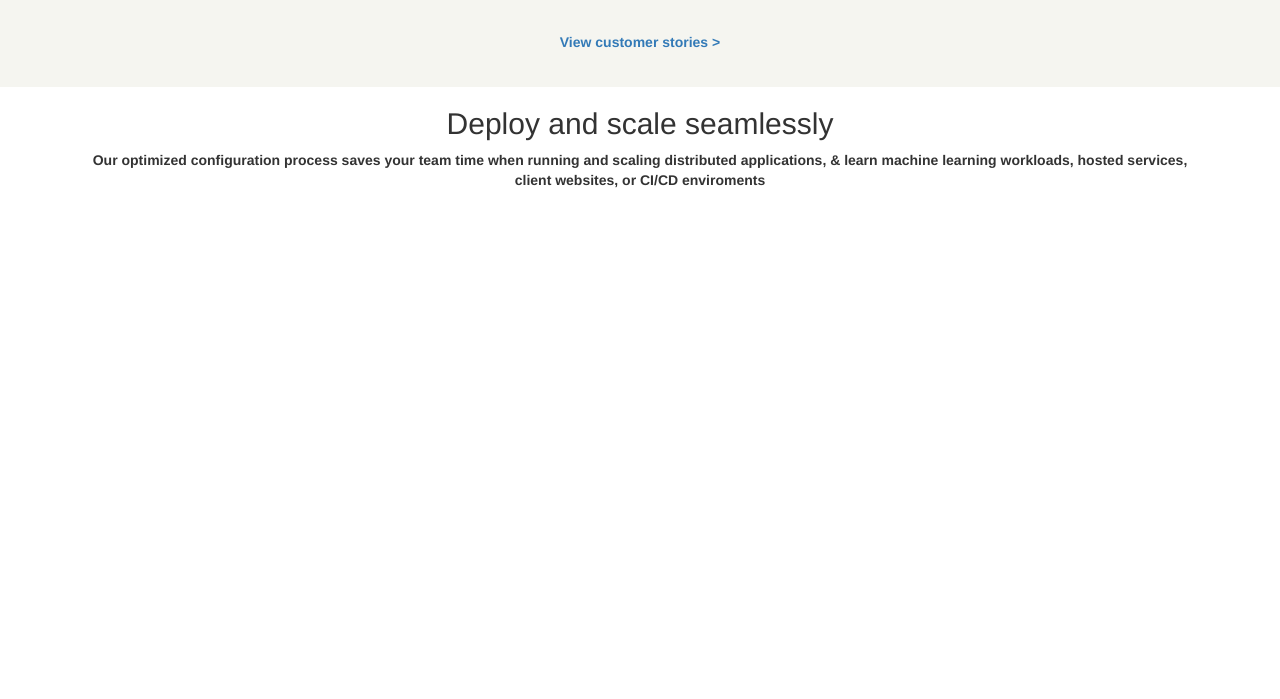
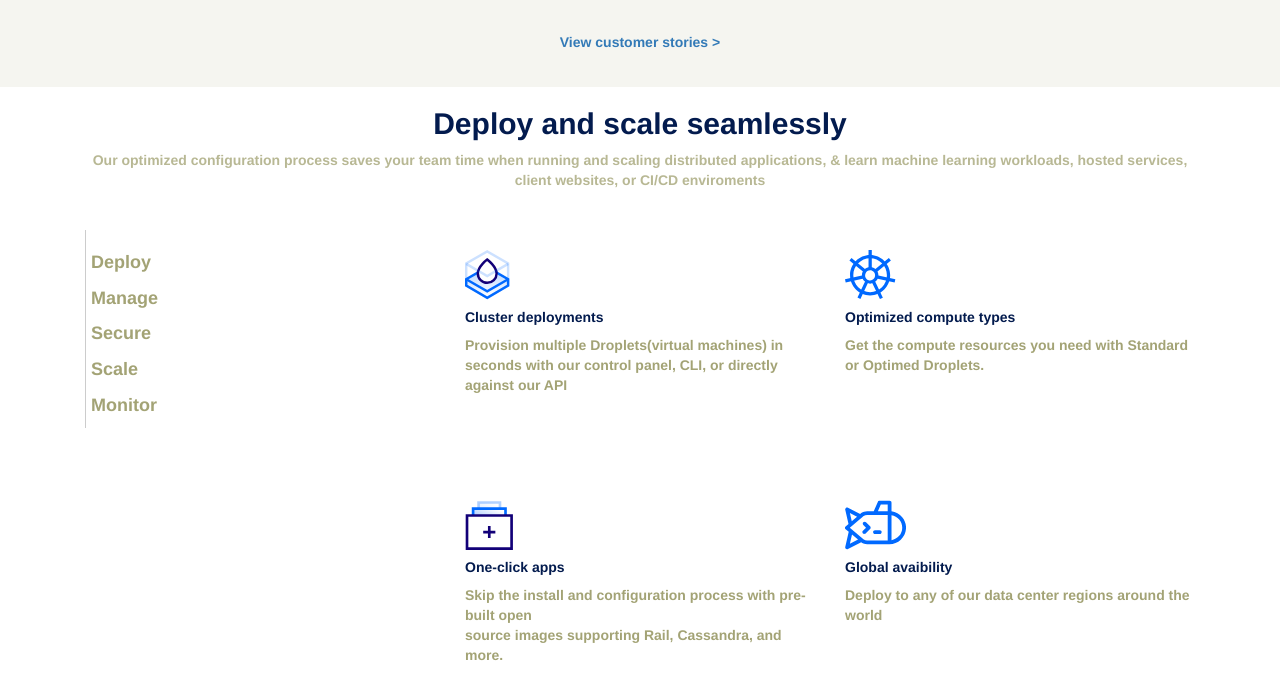
Before and after one commit to Mirco-verde1/html-css-digitalocean, a plain HTML site: page index.html in a window 1280 px wide. Shown: the part 773-1472 px from the top of the page. Before the commit the page ends 973 px from the top, so only its background shows below. Drawn offline with nearby package versions, Linux system fonts and the light colour scheme.

Commit message:
Aggiunta Deploy and scale seamlessly row

```diff
--- a/css/style.css
+++ b/css/style.css
@@ -12,6 +12,10 @@
 .bool-txt-lightblue{
 	color:#008ae6;
 	font-weight: bold;
+}
+
+.pad-bot{
+	padding-bottom: 30px;
 }
 
 .bold{
@@ -186,4 +190,34 @@ border: 1px solid #ccc;
 
 /* START DEPLOY AND SCALE SEAMLESSLY */
 
-.
+.left-list ul{
+	list-style: none;
+	border-left: 1px solid #ccc;
+	padding-left: 5px;
+	padding-top: 20px;
+}
+
+.left-list ul li{
+		padding-bottom: 10px;
+		color:#a3a375;
+		font-size: 18px;
+		font-weight:bolder;
+}
+.box-img{
+	min-height:250px;
+}
+.box-img img{
+	margin-top: 20px;
+	height: 50px;
+	width: auto;
+}
+
+.box-img>h5{
+ color:#031b4e;
+ font-weight: bold;
+}
+
+.box-img>p{
+	color:#a3a375;;
+	font-weight: bold;
+}
--- a/index.html
+++ b/index.html
@@ -138,22 +138,65 @@
 <div class="row">
 	<div class="container">
 		<div class="deploy-text bold col-xs-12 col-sm-12 col-md-12">
-     <h2>Deploy and scale seamlessly</h2>
-		 <p>Our optimized configuration process saves your team time when running and scaling distributed applications,
+     <h2 class="bool-txt-darkblue">Deploy and scale seamlessly</h2>
+		 <p class="btn-3 pad-bot">Our optimized configuration process saves your team time when running and scaling distributed applications,
 		 & learn machine learning workloads, hosted services, client websites, or CI/CD enviroments</p>
 		</div>
 
-	 <div class="deploy-left">
+	 <div class="deploy-left col-xs-12 col-sm-4 col-md-4">
+
+			<div class="left-list">
+				<ul>
+					<li>Deploy</li>
+					<li>Manage</li>
+					<li>Secure</li>
+					<li>Scale</li>
+					<li>Monitor</li>
+				</ul>
+
+			</div>
 
 	 </div>
 
+							<!-- box logo & testo -->
+			<div class="deploy-right col-xs-12 col-sm-8 col-md-8">
+				<div class="row">
 
-		<div class="deploy-right">
+					<div class="box-img col-xs-12 col-sm-6 col-md-6">
+	          <img src="img/click-app (2).svg" alt="">
+						<h5>Cluster deployments</h5>
+						<p>Provision multiple Droplets(virtual machines) in seconds with our control panel, CLI, or directly against our API</p>
+					</div>
 
-		</div>
-	</div>   <!--end container-->
+					<div class=" box-img col-xs-12 col-sm-6 col-md-6">
+						  <img src="img/click-app (3).svg" alt="">
+							<h5>Optimized compute types</h5>
+							<p>Get the compute resources you need with Standard or Optimed Droplets.</p>
 
-</div>    <!--end row-->
+					</div>
+
+					<div class="box-img col-xs-12 col-sm-6 col-md-6">
+						  <img src="img/click-app (1).svg" alt="">
+							<h5>One-click apps</h5>
+							<p>Skip the install and configuration process with pre-built open <br>source images supporting Rail, Cassandra, and more.</p>
+
+					</div>
+
+					<div class="box-img col-xs-12 col-sm-6 col-md-6">
+						  <img src="img/click-app (4).svg" alt="">
+							<h5>Global avaibility</h5>
+							<p>Deploy to any of our data center regions around the world</p>
+
+					</div>
+
+				</div>
+				    	<!-- box logo & testo -->
+
+			</div>
+
+		</div>   <!--end container Deploy-->
+
+	</div>    <!--end row deploy-->
 
 	</body>
 </html>
```
Also changed, not shown: img/click-app (1).svg (added), img/click-app (2).svg (added), img/click-app (3).svg (added), img/click-app (4).svg (added).
